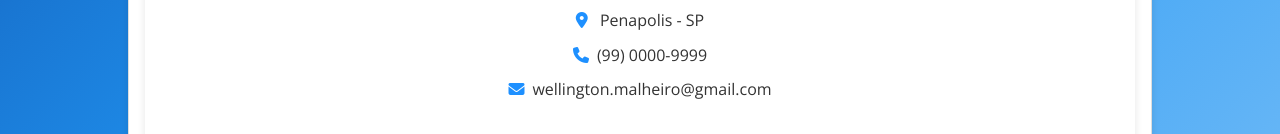
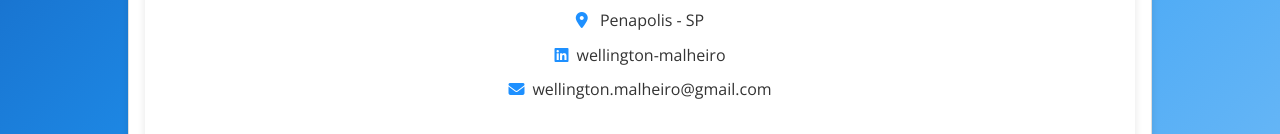
Before and after one commit to kgton12/JavaScript-Developer-Training, a plain HTML site: page Javascript-DIO-Training-Portfolio/src/index.html in a window 1280 px wide. Shown: the part 449-583 px from the top of the page. Drawn offline with nearby package versions, Linux system fonts and the light colour scheme.

Commit message:
refactor: Update profile.json with LinkedIn profile link

```diff
--- a/Javascript-DIO-Training-Portfolio/src/assets/data/profile.json
+++ b/Javascript-DIO-Training-Portfolio/src/assets/data/profile.json
@@ -3,7 +3,7 @@
     "photo": "https://avatars.githubusercontent.com/u/56723945?v=4",
     "job": "Software Engineer na Paschoalotto",
     "location": "Penapolis - SP",
-    "phone": "(99) 0000-9999",
+    "linkdin": "https://www.linkedin.com/in/wellington-malheiro-9173981bb/",
     "email": "wellington.malheiro@gmail.com",
     "aboutme": "Sou um desenvolvedor de software apaixonado por criar soluções inovadoras e eficientes. Tenho experiência em diversas tecnologias e estou sempre em busca de novos desafios.",
     "skills": {
--- a/Javascript-DIO-Training-Portfolio/src/assets/js/main.js
+++ b/Javascript-DIO-Training-Portfolio/src/assets/js/main.js
@@ -94,7 +94,7 @@ function ConstructInfo(profile) {
     document.getElementById("profile.name").innerText = profile.name;
     document.getElementById("profile.job").innerText = profile.job;
     document.getElementById("profile.city").innerText = profile.location;
-    document.getElementById("profile.phone").innerText = profile.phone;
+    document.getElementById("profile.linkdin").src = profile.linkdin;
     document.getElementById("profile.email").innerText = profile.email;
     document.getElementById("profile.photo").src = profile.photo;
     document.getElementById("profile.aboutme").innerText = profile.aboutme;
--- a/Javascript-DIO-Training-Portfolio/src/index.html
+++ b/Javascript-DIO-Training-Portfolio/src/index.html
@@ -46,7 +46,7 @@
                         <span id="profile.city"></span>
                     </p>
                     <p>
-                        <i class="fas fa-phone"></i><a href="tel:(18) 9 9999-9999"><span id="profile.phone"></span></a>
+                        <i class="fa-brands fa-linkedin"></i><a href="https://www.linkedin.com/in/wellington-malheiro-9173981bb/" target="_blank"><span id="profile.linkdin">wellington-malheiro</span></a>
                     </p>
                     <p>
                         <i class="fas fa-envelope"></i><a href="mailto:ex@email.com"><span id="profile.email"></span></a>
```
